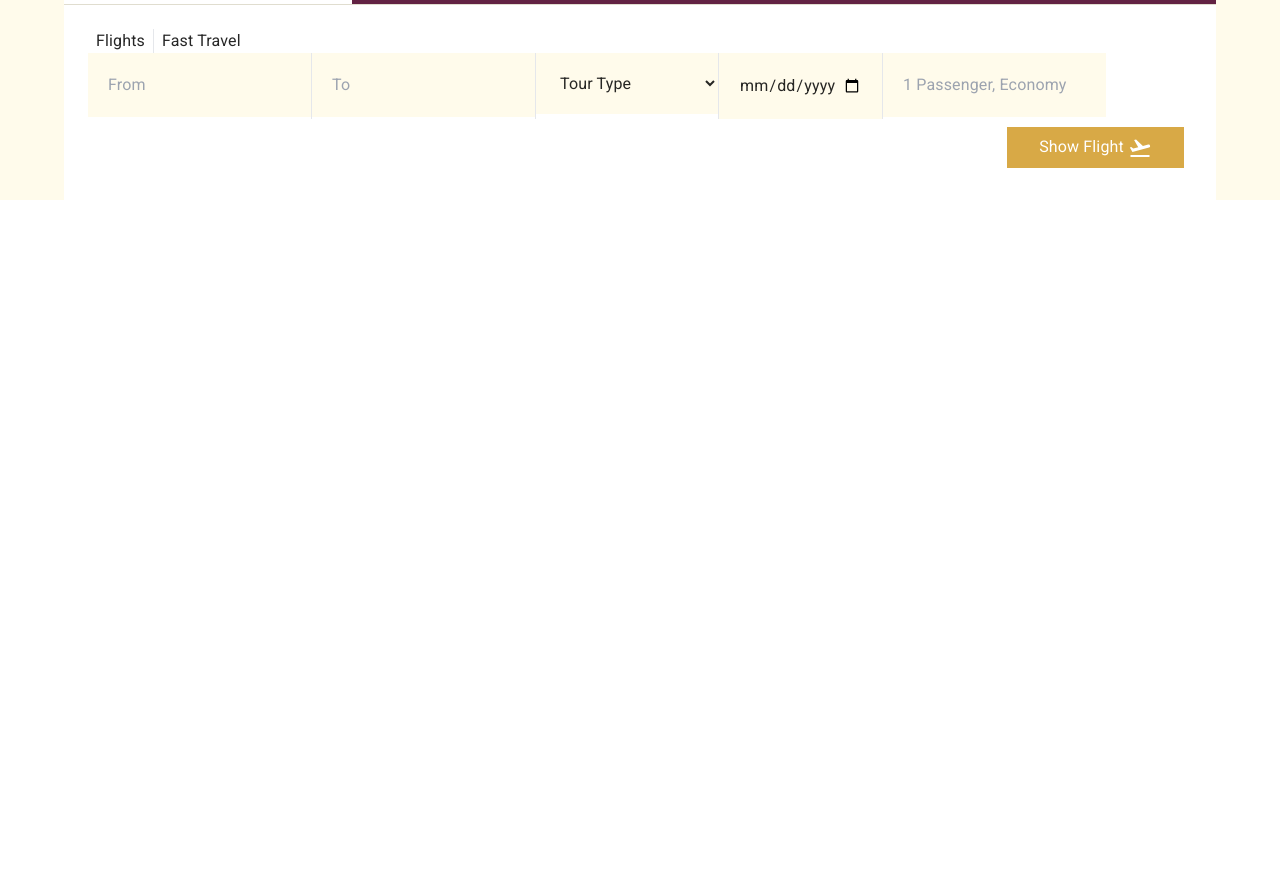
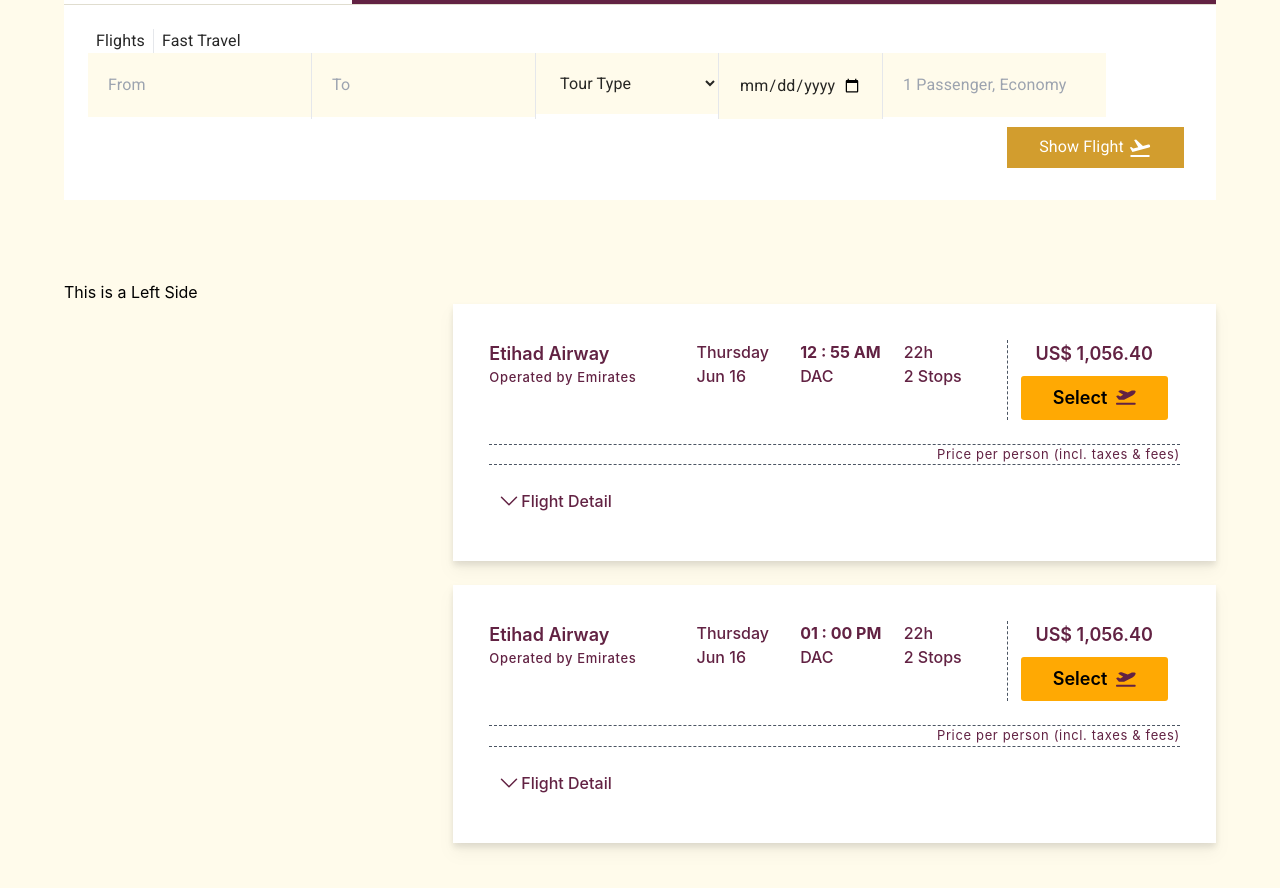
Before and after one commit to mrrased/go-travels, a React (Create React App) app: page /booking-list in a window 1280 px wide. Shown: the part 380-1268 px from the top of the page. Before the commit the page ends 800 px from the top, so only its background shows below. Built offline with nearby package versions, Linux system fonts and the light colour scheme.

Commit message:
details some work done

```diff
--- a/package.json
+++ b/package.json
@@ -32,6 +32,7 @@
     "react-slick": "^0.29.0",
     "slick-carousel": "^1.8.1",
     "styled-components": "^5.3.5",
+    "tw-elements": "^1.0.0-alpha12",
     "web-vitals": "^2.1.4"
   },
   "scripts": {
--- a/src/Component/Home/FlightDestination/NavButton.js
+++ b/src/Component/Home/FlightDestination/NavButton.js
@@ -1,8 +1,8 @@
 import React, { useEffect, useState } from 'react';
 import { FontAwesomeIcon } from '@fortawesome/react-fontawesome';
-import { faComments , faPlaneDeparture, faCar, faTaxi, faCircleDot} from '@fortawesome/free-solid-svg-icons';
-import { faArrowRotateLeft } from '@fortawesome/free-solid-svg-icons';
-import { set } from 'animejs';
+import { faPlaneDeparture, faCar, faTaxi, faCircleDot} from '@fortawesome/free-solid-svg-icons';
+// import { faArrowRotateLeft } from '@fortawesome/free-solid-svg-icons';
+// import { set } from 'animejs';
 
 const NavButton = ({services, setFiltered, activeData, setActiveData}) => {
 
@@ -19,7 +19,7 @@
         const serviceItems = services.filter(item => item.type.includes(activeData))
         setFiltered(serviceItems);
 
-},[activeData])
+},[activeData, services, setFiltered])
 
     return (
         <div>
--- a/src/Component/Pages/Pages/BookingList/BookingFlight/BookingFlight.js
+++ b/src/Component/Pages/Pages/BookingList/BookingFlight/BookingFlight.js
@@ -1,18 +1,71 @@
 import React from 'react';
+import { Container } from '@mui/system';
+import ShowBookingFlight from './ShowBookingFlight';
 
 
-// const flightList = [
-//     {
+const flightList = [
+    {
+        id: 1,
+        planeName: 'Etihad Airway',
+        date: `Thursday`,
+        month: 'Jun 16',
+        time: `12 : 55 AM`,
+        area: 'DAC',
+        hour: `22h`,
+        stops: '2 Stops',
+        Operate: 'Operated by Emirates',
+        price: '1,056.40',
+        airport: 'IST - Istanbul Airport, Turkish',
+        nextDay: 'Friday',
+        nextDate: 'Jun 17',
+        nextTime: '03:20',
+        tpm: 'Tpm Line',
+        passengerClass: 'Economy',
+        flightNumber: 'Flight EK585',
+        airPlaneNumber: ' Aircraft BOEING 777-300ER',
+        weight: 'Adult(s): 25KG luggage free',
+        nextFlightAirPortName: 'DXB - Dubai, United Arab Emirates'
 
-//     }
-// ]
+    },
+    {
+        id: 2,
+        planeName: 'Etihad Airway',
+        date: `Thursday`,
+        month: 'Jun 16',
+        time: `01 : 00 PM`,
+        area: 'DAC',
+        hour: `22h`,
+        stops: '2 Stops',
+        Operate: 'Operated by Emirates',
+        price: '1,056.40',
+        airport: 'IST - Istanbul Airport, Turkish',
+        nextDay: 'Friday',
+        nextDate: 'Jun 17',
+        nextTime: '03:20',
+        tpm: 'Tpm Line',
+        class: 'Economy',
+        flightNumber: 'Flight EK585',
+        airPlaneNumber: ' Aircraft BOEING 777-300ER',
+        weight: 'Adult(s): 25KG luggage free',
+        nextFlightAirPortName: 'DXB - Dubai, United Arab Emirates'
+    },
+]
 
 const BookingFlight = () => {
 
     return (
-        <div>
-            <h1>This is a Flight</h1>
-        </div>
+        <Container maxWidth="lg" className="py-20">
+            <div className='grid grid-cols-3 gap-4'>
+                <div>
+                    <h1>This is a Left Side</h1>
+                </div>
+                <div className='col-span-2'>
+                    {
+                        flightList.map(list =><ShowBookingFlight key={list.id} list={list} />)
+                    }
+                </div>
+            </div>
+        </Container>
     );
 };
 
--- a/src/Component/Pages/Pages/BookingList/BookingFlight/ShowBookingFlight.js
+++ b/src/Component/Pages/Pages/BookingList/BookingFlight/ShowBookingFlight.js
@@ -1,9 +1,109 @@
 import React from 'react';
+import { FontAwesomeIcon } from '@fortawesome/react-fontawesome';
+import { faPlaneDeparture , faPaperPlane} from '@fortawesome/free-solid-svg-icons';
+import 'tw-elements';
 
-const ShowBookingFlight = () => {
+const ShowBookingFlight = ({list}) => {
+    console.log(list);
+    const {planeName, date, month, time, area, hour, stops, Operate, price, nextDay, nextDate, nextTime, airport, nextFlightAirPortName, tpm, passengerClass, flightNumber, airPlaneNumber, weight} = list;
     return (
-        <div>
-            <h1>This is Show Booking Page</h1>
+        <div className="grid grid-cols-1 divide-y divide-dashed divide-gray-600 p-9 bg-white my-6 drop-shadow-lg">
+            <div className="grid grid-cols-4 divide-x divide-dashed divide-gray-600 mb-6">
+                <div className="col-span-3">
+                    <div className='grid grid-cols-5'>
+
+                            <div className='col-span-2'>
+                                <div>
+                                    <h1 className='text-pink-blue font-semibold text-lg'>{planeName}</h1>
+                                </div>
+                                <div className='text-pink-blue text-[13px] font-medium tracking-wider'>
+                                    {Operate}
+                                </div>
+                            </div>
+                            <div className='text-pink-blue font-medium text-base'>
+                                <h1>{date}</h1>
+                                <h2>{month}</h2>
+                            </div>
+                            <div>
+                                <h1 className='text-pink-blue font-bold text-base'>{time}</h1>
+                                <h2 className='text-pink-blue font-medium text-base'>{area}</h2>
+                            </div>
+                            <div className='text-pink-blue font-medium text-base'>
+                                <h1>{hour}</h1>
+                                <h2>{stops}</h2>
+                            </div>
+                    </div>
+                </div>
+                <div className='flex items-center justify-center'>
+                    <div className='text-center'>
+                        <h1 className='text-pink-blue text-lg font-semibold mb-2 '>US$ {price}</h1>
+                        <button className='px-8 py-2 bg-smooth-yellow-150 text-black font-semibold text-lg capitalize rounded-[3px]'>Select <FontAwesomeIcon icon={faPlaneDeparture} size="sm" className='ml-1 text-pink-blue' /></button>
+                    </div>
+                </div>
+            </div>
+            <div><h1 className='text-[13px] text-pink-blue text-medium tracking-wider text-right'>Price per person (incl. taxes & fees)</h1></div>
+            <div className="flex justify-between pt-3 w-full">
+                    <div className='relative w-full overflow-hidden '>
+
+                        <input type="checkbox"  className='absolute top-0 inset-x-0 w-full h-12 z-10 cursor-pointer opacity-0 peer' />
+
+                        <div className='h-12 w-full pl-8 flex items-center peer-checked:bg-gray-100 transition-all duration-500'>
+                            <h1 className='text-pink-blue font-medium text-base peer-checked:text-white'>Flight Detail</h1>
+                        </div>
+
+                        <div className='absolute top-3 left-2 text-white transition-transform duration-500 rotate-0 peer-checked:rotate-180'>
+                            <svg xmlns="http://www.w3.org/2000/svg" fill="none" viewBox="0 0 24 24" strokeWidth={1.5} stroke="currentColor" className="w-6 h-6 text-pink-blue">
+                            <path strokeLinecap="round" strokeLinejoin="round" d="M19.5 8.25l-7.5 7.5-7.5-7.5" />
+                        </svg>
+                        </div>
+
+                        <div className='bg-white overflow-hidden transition-all duration-500 max-h-0 peer-checked:max-h-[200px] peer-checked:bg-gray-100'>
+                            <div className='p-4'>
+                                <div className='grid grid-cols-7 divide-x divide-pink-blue'>
+                                    <div className='col-span-2'>
+                                        <div className='px-[6px] py-[5px] bg-smooth-yellow-150 text-white'>
+                                            <h1 >{date}, {month}</h1>
+                                        </div>
+                                        <div>
+                                            <div>
+                                                <h1>{date},{month}-{time}</h1>
+                                            </div>
+                                            <div>
+                                                <h1>{hour}</h1>
+                                            </div>
+                                        </div>
+                                        <div>
+                                            <h1>{nextDay}, {nextDate} - {nextTime}</h1>
+                                        </div>
+                                    </div>
+                                    <div className='col-span-5 pl-2'>
+                                        <div className='text-base font-semibold text-pink-blue mb-[10px]'><h1><FontAwesomeIcon icon={faPlaneDeparture} size="sm" className='mr-[10px] text-pink-blue' />{airport}</h1></div>
+                                        <div className='flex items-center justify-center p-1 bg-slate-300'>
+                                            <div className='flex items-center'>
+                                                <h1>Image</h1>
+                                            </div>
+                                            <div className='text-[13px] text-pink-blue opacity-75 font-medium tracking-wider'>
+                                                <div className=''><h1>{tpm}</h1></div>
+                                                <div><h1>Operated by Airlines</h1></div>
+                                                <div className='flex items-center  divide-x divide-gray-600 '>
+                                                    <div className='pr-1'><h1>{passengerClass}</h1></div>
+                                                    <div className='pr-1 pl-1'><h1>{flightNumber}</h1></div>
+                                                    <div className='pr-1 pl-1'><h1>{airPlaneNumber}</h1></div>
+                                                </div>
+                                                <div><h1>{weight}</h1></div>
+                                            </div>
+                                        </div>
+                                        <div className='text-base font-semibold text-pink-blue mt-[10px]'><h1>{nextFlightAirPortName}</h1></div>
+                                    </div>
+                                </div>
+                            </div>
+                        </div>
+                        {/* <div>
+                            <h1 className='text-[13px] text-pink-blue text-medium tracking-wider'>Price per person (incl. taxes & fees)</h1>
+                        </div> */}
+                    </div>
+                </div>
+
         </div>
     );
 };
--- a/src/Component/Pages/Pages/BookingList/BookingList.js
+++ b/src/Component/Pages/Pages/BookingList/BookingList.js
@@ -2,6 +2,7 @@
 import Booking from '../../../Shared/Booking/Booking';
 import NavBar from '../../../Shared/NavBar/NavBar';
 import TopBar from '../../../Shared/TopBar/TopBar'
+import BookingFlight from './BookingFlight/BookingFlight';
 import BookingListBanner from './BookingListBanner';
 
 const BookingList = () => {
@@ -11,6 +12,7 @@
             <NavBar />
             <BookingListBanner />
             <Booking />
+            <BookingFlight />
         </div>
     );
 };
--- a/tailwind.config.js
+++ b/tailwind.config.js
@@ -1,6 +1,6 @@
 /** @type {import('tailwindcss').Config} */
 module.exports = {
-  content: ["./src/**/*.{js,jsx,ts,tsx}"],
+  content: ["./src/**/*.{js,jsx,ts,tsx}", './node_modules/tw-elements/dist/js/**/*.js'],
   theme: {
     screens: {
       'tablet': '640px',
```
Also changed, not shown: 1 other file (tests, documents, lock files or other folders).
